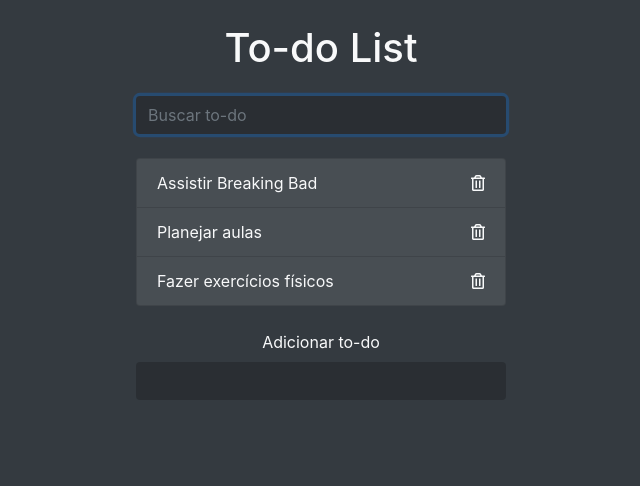
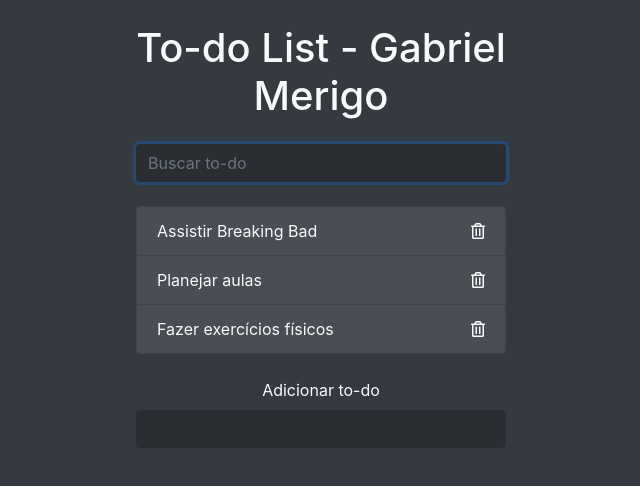
Before and after one commit to GabrielMerigo/To-do-List, a plain HTML site: page index.html in a window 1280 px wide. Shown: the whole page, without its empty margins (319-959 px from the left). Drawn offline with nearby package versions, Linux system fonts and the light colour scheme.

Commit message:
Update index.html

```diff
--- a/index.html
+++ b/index.html
@@ -11,7 +11,7 @@
   <div class="container">
 
     <header class="text-center text-light my-4">
-      <h1 class="mb-4">To-do List</h1>
+      <h1 class="mb-4">To-do List - Gabriel Merigo</h1>
       <form class="form-search">
         <input class="form-control m-auto" autofocus type="text" name="search" placeholder="Buscar to-do" autocomplete="off"/>
       </form>
```
